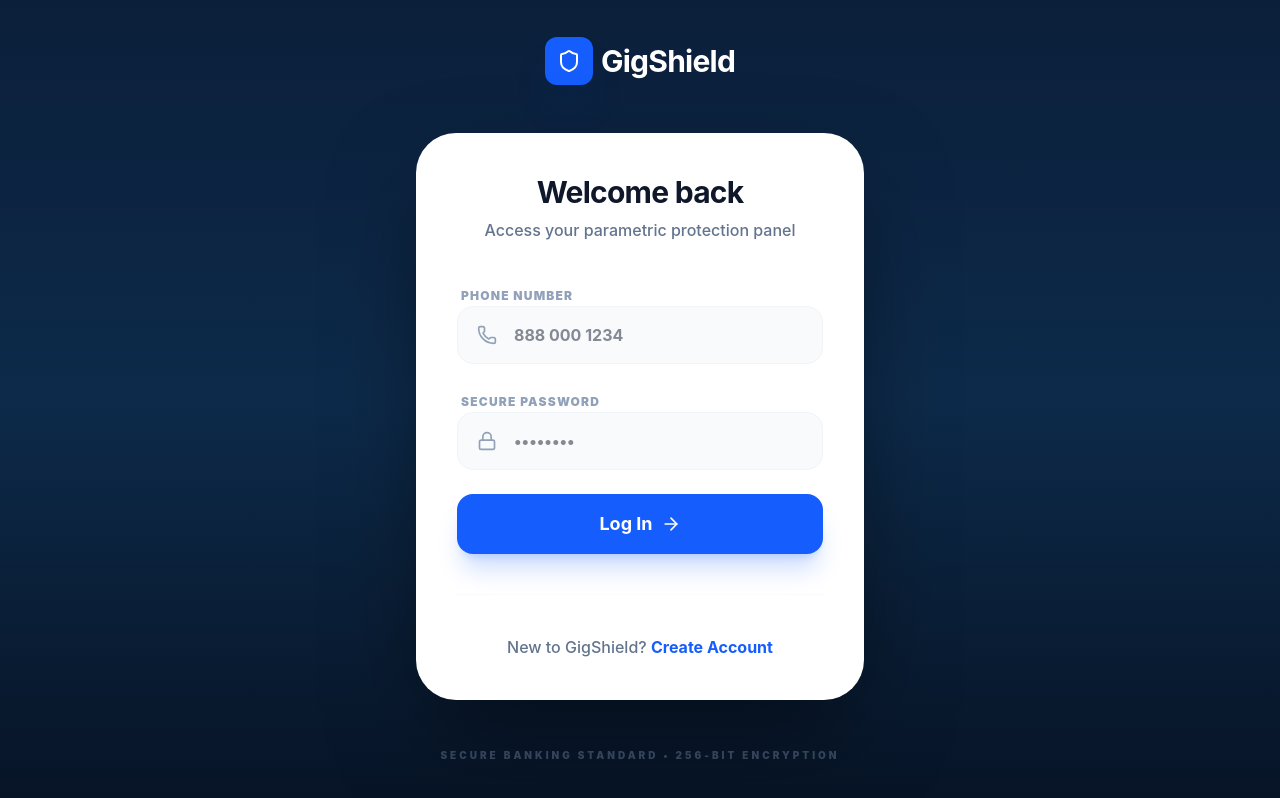
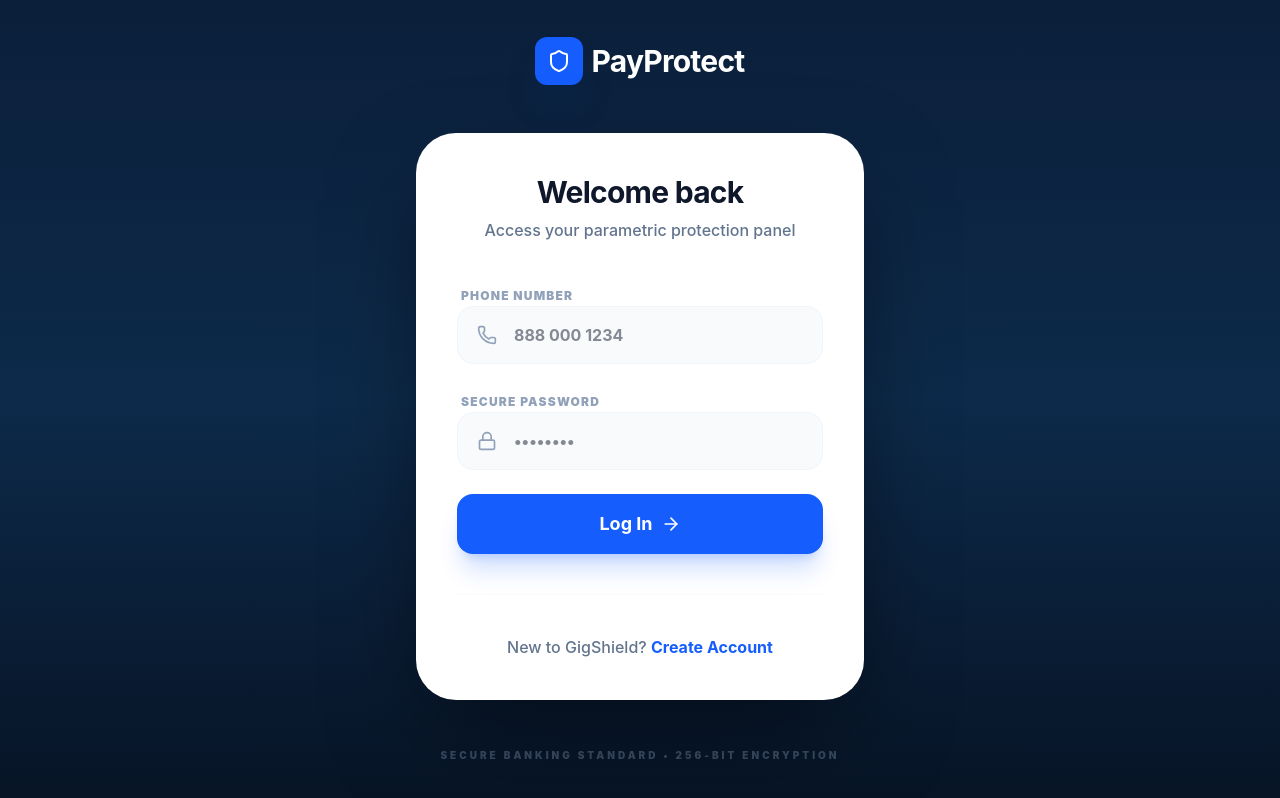
Before and after one commit to DharaniVasanV/Team_Devizo, a React app in the folder frontend/: page /login in a window 1280 px wide. Built offline with nearby package versions, Linux system fonts and the light colour scheme; the HTML template or start-up script is replaced by a standard one.

Commit message:
Change logo text from 'GigShield' to 'PayProtect'

```diff
--- a/frontend/src/pages/Login.jsx
+++ b/frontend/src/pages/Login.jsx
@@ -33,7 +33,7 @@ const Login = () => {
                 <div className="w-12 h-12 bg-blue-600 rounded-xl flex items-center justify-center shadow-2xl shadow-blue-600/20 group-hover:scale-110 transition-transform">
                     <Shield className="w-6 h-6 text-white" />
                 </div>
-                <span className="text-3xl font-bold tracking-tight text-white">GigShield</span>
+                <span className="text-3xl font-bold tracking-tight text-white">PayProtect</span>
             </Link>
 
             <motion.div
```
